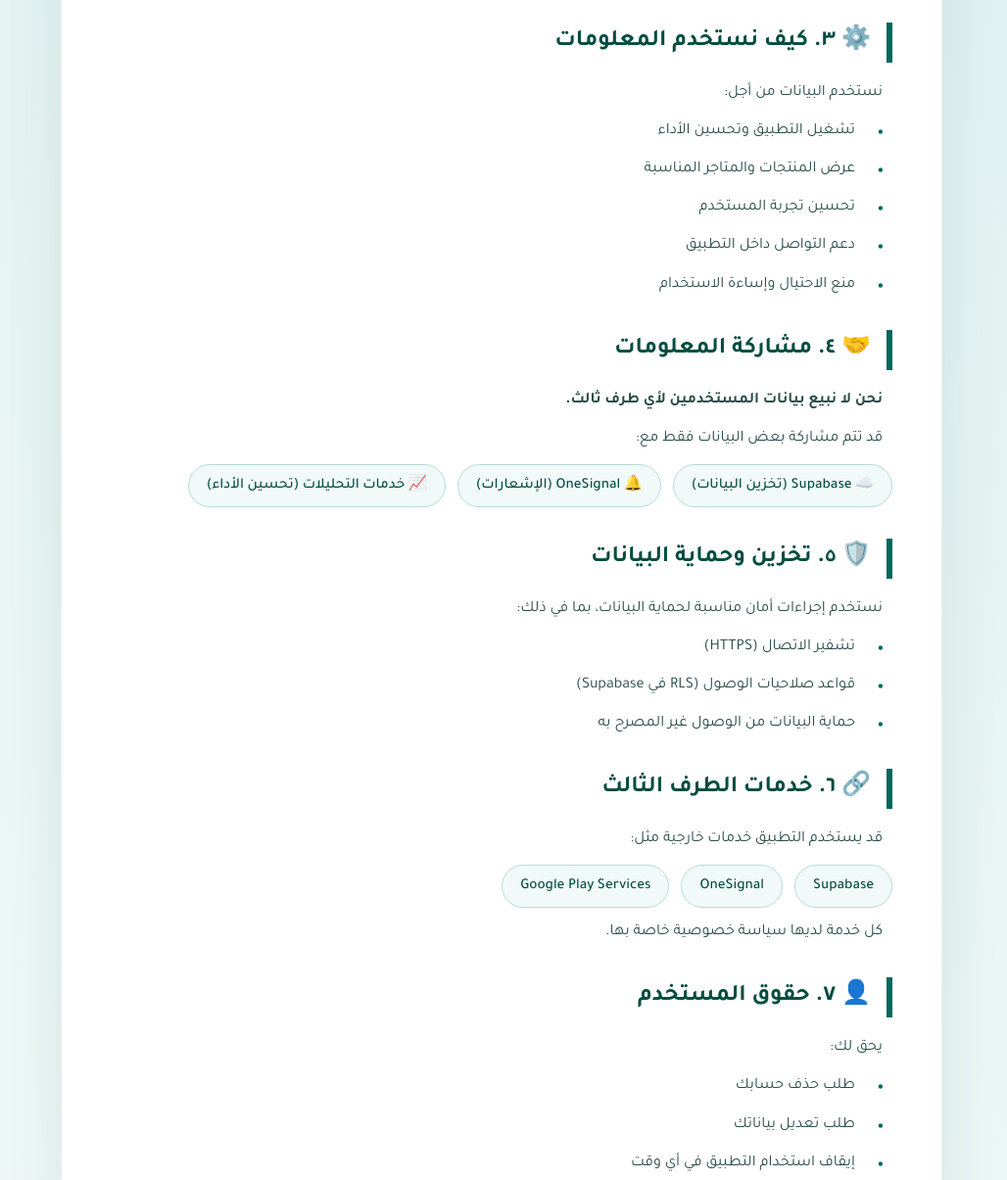
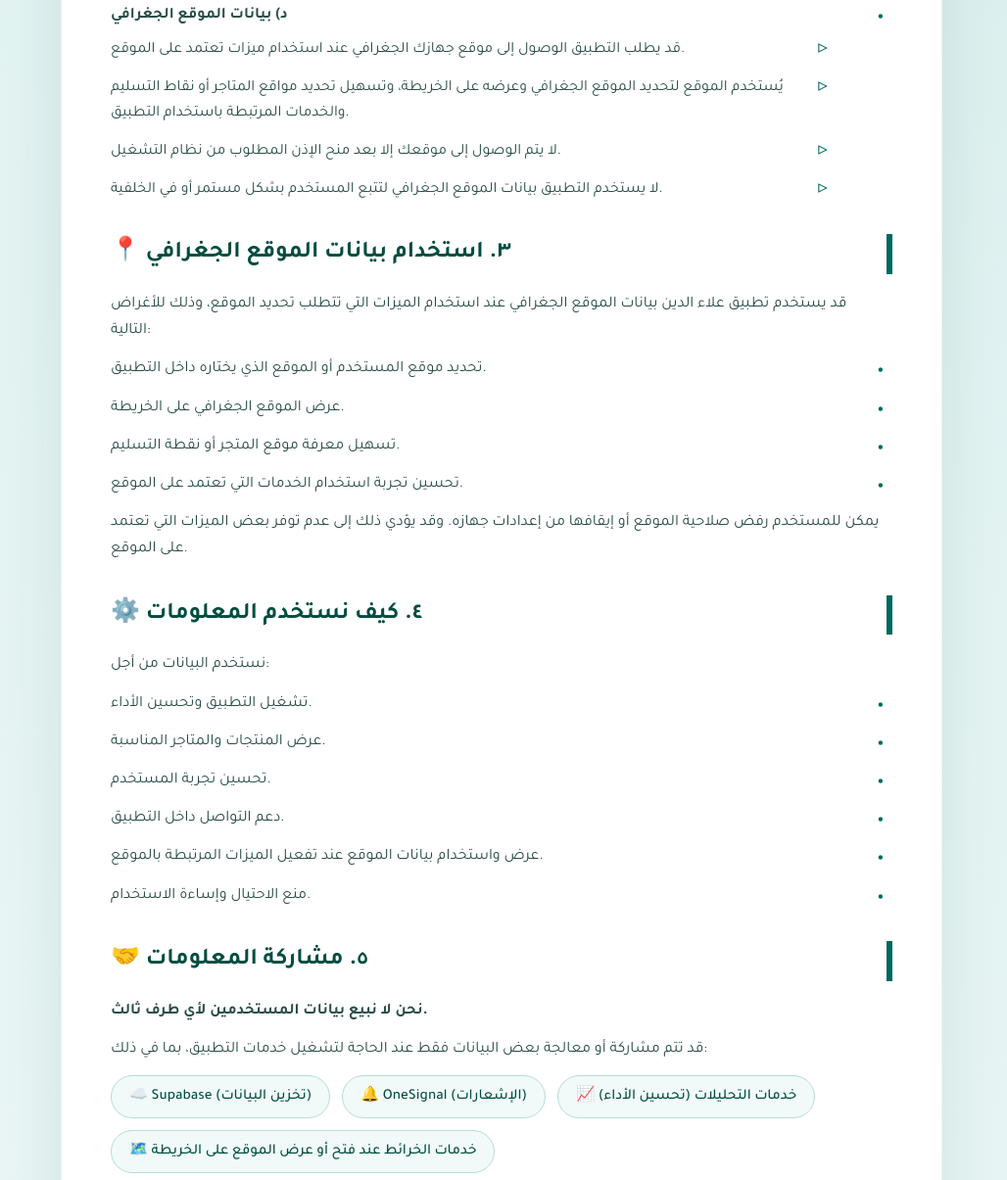
Before and after one commit to wimar3/privacy-policy-alaaaldin, a plain HTML site: page index.html in a window 1280 px wide. Shown: the part 1007-2212 px from the top of the page at 98% size, without its empty margins (128-1156 px from the left). Drawn offline with Linux system fonts and the light colour scheme.

Commit message:
Update index.html

```diff
--- a/index.html
+++ b/index.html
@@ -1,9 +1,4 @@
 <!DOCTYPE html>
-<html lang="ar" dir="rtl">
-<head>
-    <meta charset="UTF-8">
-    <meta name="viewport" content="width=device-width, initial-scale=1.0">
-
 <title>سياسة الخصوصية – تطبيق علاء الدين</title>
 
 <!-- خط عربي -->
@@ -468,10 +463,6 @@
     }
 
 </style>
-</head>
-
-<body>
-
 <div class="container">
 
     <!-- =========================================
@@ -499,7 +490,7 @@
         </h1>
 
         <div class="badge">
-                آخر تحديث: 30 يونيو 2026
+            آخر تحديث: 3 سبتمبر 2026
         </div>
 
         <p class="sub">
@@ -544,6 +535,7 @@
 
         <ul>
 
+            <!-- معلومات الحساب -->
             <li>
 
                 <strong>أ) معلومات الحساب</strong>
@@ -563,6 +555,7 @@
             </li>
 
 
+            <!-- بيانات الاستخدام -->
             <li>
 
                 <strong>ب) بيانات الاستخدام</strong>
@@ -586,6 +579,7 @@
             </li>
 
 
+            <!-- بيانات الجهاز -->
             <li>
 
                 <strong>ج) بيانات الجهاز</strong>
@@ -604,19 +598,95 @@
 
             </li>
 
+
+            <!-- بيانات الموقع -->
+            <li>
+
+                <strong>د) بيانات الموقع الجغرافي</strong>
+
+                <ul class="nested-list">
+
+                    <li>
+                        قد يطلب التطبيق الوصول إلى موقع جهازك الجغرافي عند استخدام ميزات
+                        تعتمد على الموقع.
+                    </li>
+
+                    <li>
+                        يُستخدم الموقع لتحديد الموقع الجغرافي وعرضه على الخريطة،
+                        وتسهيل تحديد مواقع المتاجر أو نقاط التسليم والخدمات المرتبطة
+                        باستخدام التطبيق.
+                    </li>
+
+                    <li>
+                        لا يتم الوصول إلى موقعك إلا بعد منح الإذن المطلوب من نظام
+                        التشغيل.
+                    </li>
+
+                    <li>
+                        لا يستخدم التطبيق بيانات الموقع الجغرافي لتتبع المستخدم
+                        بشكل مستمر أو في الخلفية.
+                    </li>
+
+                </ul>
+
+            </li>
+
         </ul>
 
     </div>
 
 
     <!-- =========================================
-             3. كيف نستخدم المعلومات
+         3. استخدام بيانات الموقع
          ========================================= -->
 
     <div class="section">
 
         <h2>
-                ⚙️ ٣. كيف نستخدم المعلومات
+            📍 ٣. استخدام بيانات الموقع الجغرافي
+        </h2>
+
+        <p>
+            قد يستخدم تطبيق علاء الدين بيانات الموقع الجغرافي عند استخدام
+            الميزات التي تتطلب تحديد الموقع، وذلك للأغراض التالية:
+        </p>
+
+        <ul>
+
+            <li>
+                تحديد موقع المستخدم أو الموقع الذي يختاره داخل التطبيق.
+            </li>
+
+            <li>
+                عرض الموقع الجغرافي على الخريطة.
+            </li>
+
+            <li>
+                تسهيل معرفة موقع المتجر أو نقطة التسليم.
+            </li>
+
+            <li>
+                تحسين تجربة استخدام الخدمات التي تعتمد على الموقع.
+            </li>
+
+        </ul>
+
+        <p>
+            يمكن للمستخدم رفض صلاحية الموقع أو إيقافها من إعدادات جهازه.
+            وقد يؤدي ذلك إلى عدم توفر بعض الميزات التي تعتمد على الموقع.
+        </p>
+
+    </div>
+
+
+    <!-- =========================================
+         4. كيف نستخدم المعلومات
+         ========================================= -->
+
+    <div class="section">
+
+        <h2>
+            ⚙️ ٤. كيف نستخدم المعلومات
         </h2>
 
         <p>
@@ -626,23 +696,27 @@
         <ul>
 
             <li>
-                    تشغيل التطبيق وتحسين الأداء
+                تشغيل التطبيق وتحسين الأداء.
             </li>
 
             <li>
-                    عرض المنتجات والمتاجر المناسبة
+                عرض المنتجات والمتاجر المناسبة.
             </li>
 
             <li>
-                    تحسين تجربة المستخدم
+                تحسين تجربة المستخدم.
             </li>
 
             <li>
-                    دعم التواصل داخل التطبيق
+                دعم التواصل داخل التطبيق.
             </li>
 
             <li>
-                    منع الاحتيال وإساءة الاستخدام
+                عرض واستخدام بيانات الموقع عند تفعيل الميزات المرتبطة بالموقع.
+            </li>
+
+            <li>
+                منع الاحتيال وإساءة الاستخدام.
             </li>
 
         </ul>
@@ -651,13 +725,13 @@
 
 
     <!-- =========================================
-             4. مشاركة المعلومات
+         5. مشاركة المعلومات
          ========================================= -->
 
     <div class="section">
 
         <h2>
-                🤝 ٤. مشاركة المعلومات
+            🤝 ٥. مشاركة المعلومات
         </h2>
 
         <p>
@@ -667,7 +741,8 @@
         </p>
 
         <p>
-                قد تتم مشاركة بعض البيانات فقط مع:
+            قد تتم مشاركة أو معالجة بعض البيانات فقط عند الحاجة لتشغيل
+            خدمات التطبيق، بما في ذلك:
         </p>
 
         <div class="services-grid">
@@ -684,19 +759,29 @@
                 📈 خدمات التحليلات (تحسين الأداء)
             </span>
 
+            <span class="service-item">
+                🗺️ خدمات الخرائط عند فتح أو عرض الموقع على الخريطة
+            </span>
+
         </div>
+
+        <p style="margin-top: 15px;">
+            لا تتم مشاركة بيانات الموقع الجغرافي مع أطراف أخرى إلا عندما
+            يكون ذلك ضروريًا لتوفير الميزة المطلوبة أو بناءً على إجراء
+            يطلبه المستخدم، مثل فتح الموقع باستخدام خدمة الخرائط.
+        </p>
 
     </div>
 
 
     <!-- =========================================
-             5. تخزين وحماية البيانات
+         6. تخزين وحماية البيانات
          ========================================= -->
 
     <div class="section">
 
         <h2>
-                🛡️ ٥. تخزين وحماية البيانات
+            🛡️ ٦. تخزين وحماية البيانات
         </h2>
 
         <p>
@@ -707,30 +792,37 @@
         <ul>
 
             <li>
-                    تشفير الاتصال (HTTPS)
+                تشفير الاتصال (HTTPS).
             </li>
 
             <li>
-                    قواعد صلاحيات الوصول (RLS في Supabase)
+                قواعد صلاحيات الوصول (RLS في Supabase).
             </li>
 
             <li>
-                    حماية البيانات من الوصول غير المصرح به
+                حماية البيانات من الوصول غير المصرح به.
             </li>
 
         </ul>
+
+        <p>
+            يتم التعامل مع بيانات الموقع وفقًا للغرض الذي تم جمعها من أجله،
+            ولا نحتفظ ببيانات الموقع لفترة أطول من اللازم لتقديم الميزات
+            المرتبطة بها، ما لم يكن الاحتفاظ بها مطلوبًا لتقديم الخدمة
+            أو للامتثال للالتزامات القانونية.
+        </p>
 
     </div>
 
 
     <!-- =========================================
-             6. خدمات الطرف الثالث
+         7. خدمات الطرف الثالث
          ========================================= -->
 
     <div class="section">
 
         <h2>
-                🔗 ٦. خدمات الطرف الثالث
+            🔗 ٧. خدمات الطرف الثالث
         </h2>
 
         <p>
@@ -751,23 +843,28 @@
                 Google Play Services
             </span>
 
+            <span class="service-item">
+                خدمات الخرائط
+            </span>
+
         </div>
 
         <p style="margin-top: 12px;">
-                كل خدمة لديها سياسة خصوصية خاصة بها.
+            قد تقوم خدمات الطرف الثالث بمعالجة بعض البيانات وفقًا
+            لسياسات الخصوصية وشروط الاستخدام الخاصة بها.
         </p>
 
     </div>
 
 
     <!-- =========================================
-             7. حقوق المستخدم
+         8. حقوق المستخدم
          ========================================= -->
 
     <div class="section">
 
         <h2>
-                👤 ٧. حقوق المستخدم
+            👤 ٨. حقوق المستخدم
         </h2>
 
         <p>
@@ -777,15 +874,24 @@
         <ul>
 
             <li>
-                    طلب حذف حسابك
+                طلب حذف حسابك.
             </li>
 
             <li>
-                    طلب تعديل بياناتك
+                طلب تعديل بياناتك.
             </li>
 
             <li>
-                    إيقاف استخدام التطبيق في أي وقت
+                إيقاف استخدام التطبيق في أي وقت.
+            </li>
+
+            <li>
+                رفض صلاحية الوصول إلى الموقع أو إيقافها من إعدادات الجهاز.
+            </li>
+
+            <li>
+                طلب معرفة البيانات الشخصية التي يتم الاحتفاظ بها عنك،
+                وفقًا للقوانين واللوائح المعمول بها.
             </li>
 
         </ul>
@@ -794,13 +900,13 @@
 
 
     <!-- =========================================
-             8. خصوصية الأطفال
+         9. خصوصية الأطفال
          ========================================= -->
 
     <div class="section">
 
         <h2>
-                🧒 ٨. خصوصية الأطفال
+            🧒 ٩. خصوصية الأطفال
         </h2>
 
         <p>
@@ -812,13 +918,13 @@
 
 
     <!-- =========================================
-             9. التعديلات على السياسة
+         10. التعديلات على السياسة
          ========================================= -->
 
     <div class="section">
 
         <h2>
-                📝 ٩. التعديلات على السياسة
+            📝 ١٠. التعديلات على السياسة
         </h2>
 
         <p>
@@ -826,22 +932,28 @@
             سيتم نشر أي تغييرات داخل التطبيق أو صفحة المتجر.
         </p>
 
+        <p>
+            عند إضافة ميزات جديدة تتطلب جمع أو استخدام أنواع جديدة
+            من البيانات الشخصية، سيتم تحديث سياسة الخصوصية بما يتوافق
+            مع تلك الميزات.
+        </p>
+
     </div>
 
 
     <!-- =========================================
-             10. التواصل معنا
+         11. التواصل معنا
          ========================================= -->
 
     <div class="section">
 
         <h2>
-                📧 ١٠. التواصل معنا
+            📧 ١١. التواصل معنا
         </h2>
 
         <p>
-                إذا كان لديك أي سؤال حول سياسة الخصوصية،
-                يمكنك التواصل معنا عبر:
+            إذا كان لديك أي سؤال حول سياسة الخصوصية أو كيفية التعامل
+            مع بياناتك، يمكنك التواصل معنا عبر:
         </p>
 
         <p class="email-box">
@@ -875,6 +987,3 @@
 </div>
 
 <!-- GitHub Pages rebuild -->
-
-</body>
-</html>
```
Lines whose indentation alone changed are shown as unchanged.
